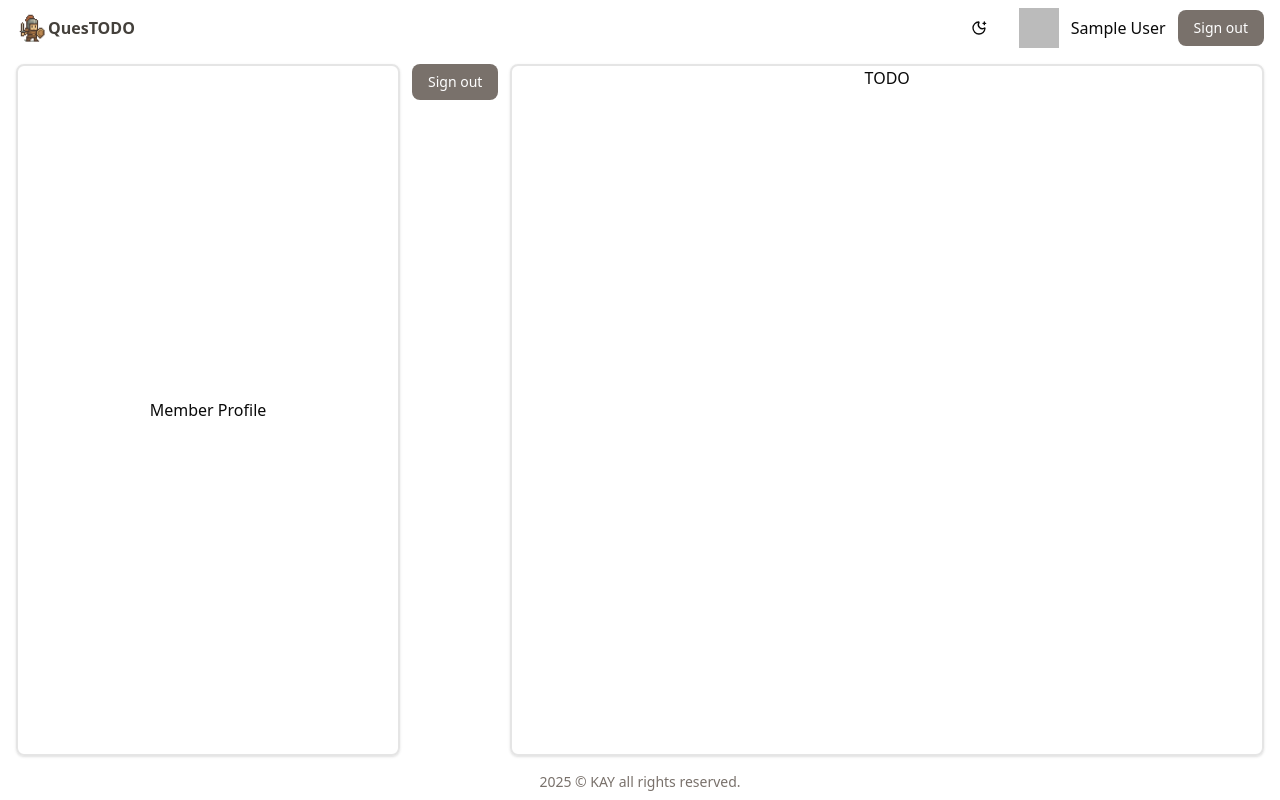
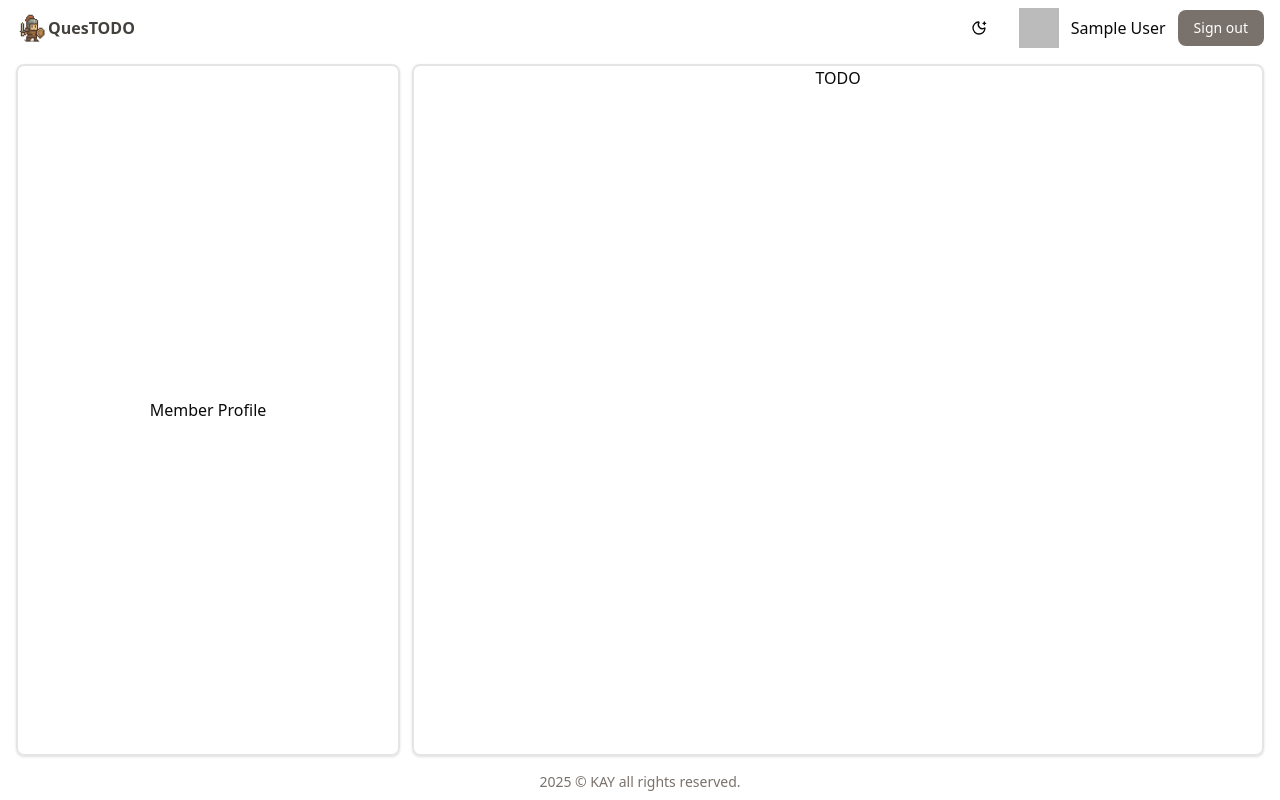
Before and after one commit to beadskode/play-todo, a Next.js app: page /todo in a window 1280 px wide. Built offline with nearby package versions, Linux system fonts and the light colour scheme; no server answers; sample sign-in values are in the browser's storage.

Commit message:
Fix: 잘못 삽입된 컴포넌트 삭제
- TODO 목록에 signout 버튼 삭제

```diff
--- a/app/todo/page.tsx
+++ b/app/todo/page.tsx
@@ -1,6 +1,5 @@
 import { redirect } from "next/navigation";
 import { use } from "react";
-import { SignOutButton } from "@/components/signout-button";
 import { auth } from "@/lib/auth";
 import { MemberProfile } from "./member/member-profile";
 
@@ -12,7 +11,6 @@ export default function Todo() {
   return (
     <div className="flex h-full w-full justify-between gap-3">
       <MemberProfile />
-      <SignOutButton />
       <div className="main-container flex-1 text-center">TODO</div>
     </div>
   );
```
